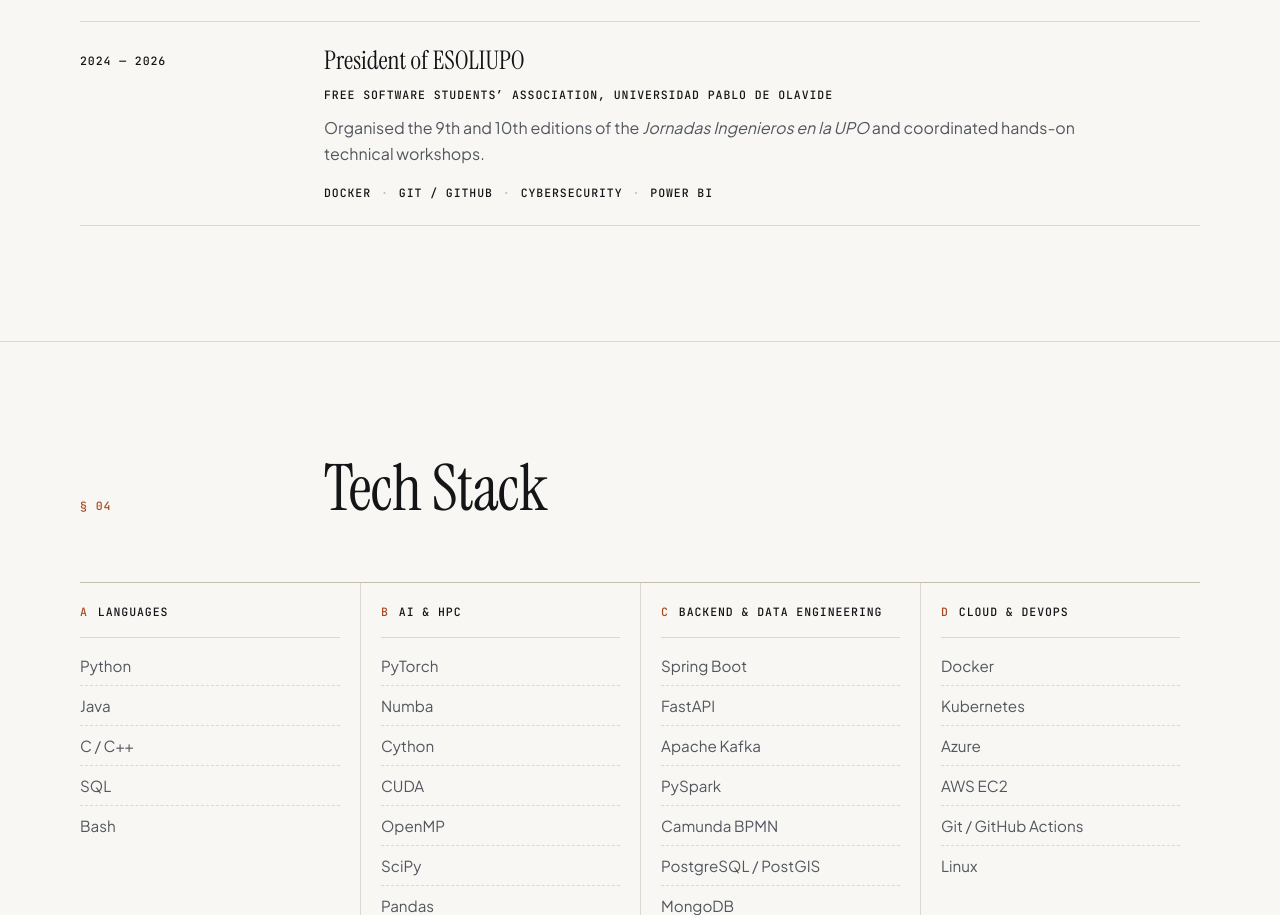
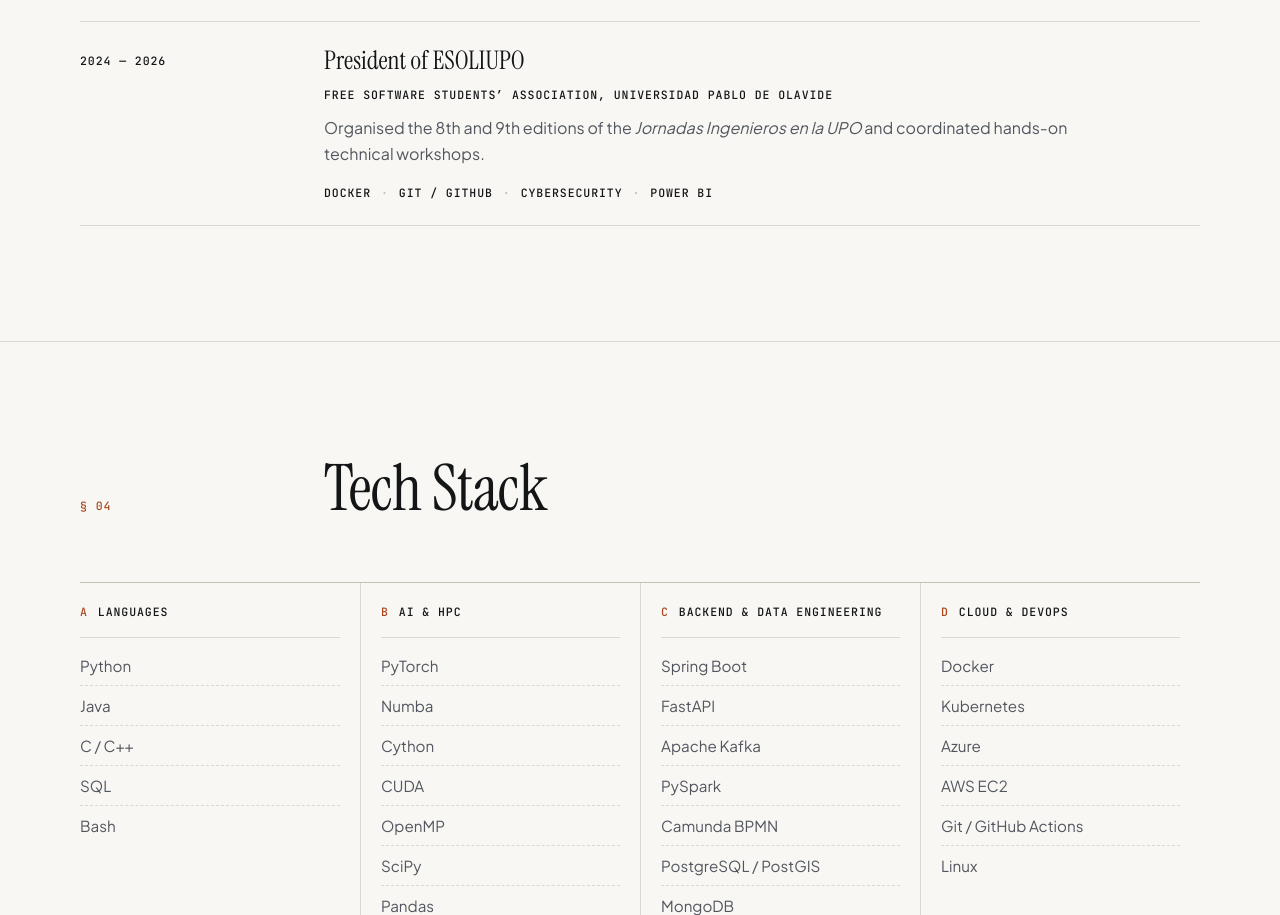
Before and after one commit to Pablooca/Pablooca.github.io, a plain HTML site: page index.html in a window 1280 px wide. Shown: the part 4335-5250 px from the top of the page. Drawn offline with Linux system fonts and the light colour scheme.

Commit message:
fix: correct ESOLIUPO conference editions to 8th and 9th

```diff
--- a/index.html
+++ b/index.html
@@ -377,7 +377,7 @@
             <div class="index__body">
               <h4 class="index__title" data-i18n="talks.esoliupo.title">President of ESOLIUPO</h4>
               <p class="index__sub label" data-i18n="talks.esoliupo.sub">Free Software Students’ Association, Universidad Pablo de Olavide</p>
-              <p data-i18n="talks.esoliupo.desc">Organised the 9th and 10th editions of the <em>Jornadas Ingenieros en la UPO</em> and coordinated hands-on technical workshops.</p>
+              <p data-i18n="talks.esoliupo.desc">Organised the 8th and 9th editions of the <em>Jornadas Ingenieros en la UPO</em> and coordinated hands-on technical workshops.</p>
               <ul class="dotlist label" aria-label="Workshops">
                 <li>Docker</li><li>Git / GitHub</li><li data-i18n="talks.esoliupo.tagSec">Cybersecurity</li><li>Power BI</li>
               </ul>
--- a/js/i18n.js
+++ b/js/i18n.js
@@ -60,7 +60,7 @@
       'talks.pyes.desc': 'Part of the Spanish Python community, supporting events, knowledge sharing and open-source culture.',
       'talks.esoliupo.title': 'President of ESOLIUPO',
       'talks.esoliupo.sub': 'Free Software Students’ Association, Universidad Pablo de Olavide',
-      'talks.esoliupo.desc': 'Organised the 9th and 10th editions of the <em>Jornadas Ingenieros en la UPO</em> and coordinated hands-on technical workshops.',
+      'talks.esoliupo.desc': 'Organised the 8th and 9th editions of the <em>Jornadas Ingenieros en la UPO</em> and coordinated hands-on technical workshops.',
       'talks.esoliupo.tagSec': 'Cybersecurity',
 
       'projects.title': 'Featured Work &amp; Research',
@@ -173,7 +173,7 @@
       'talks.pyes.desc': 'Parte de la comunidad Python española, apoyando eventos, la difusión de conocimiento y la cultura open-source.',
       'talks.esoliupo.title': 'Presidente de ESOLIUPO',
       'talks.esoliupo.sub': 'Asociación de Estudiantes de Software Libre de la Universidad Pablo de Olavide',
-      'talks.esoliupo.desc': 'Organización de las IX y X <em>Jornadas Ingenieros en la UPO</em> y coordinación de talleres técnicos prácticos.',
+      'talks.esoliupo.desc': 'Organización de las VIII y IX <em>Jornadas Ingenieros en la UPO</em> y coordinación de talleres técnicos prácticos.',
       'talks.esoliupo.tagSec': 'Ciberseguridad',
 
       'projects.title': 'Proyectos e Investigación Destacados',
```
